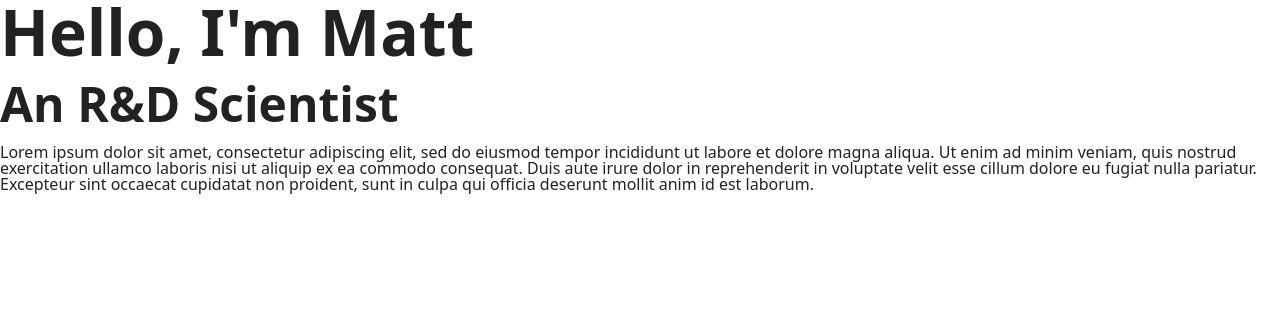
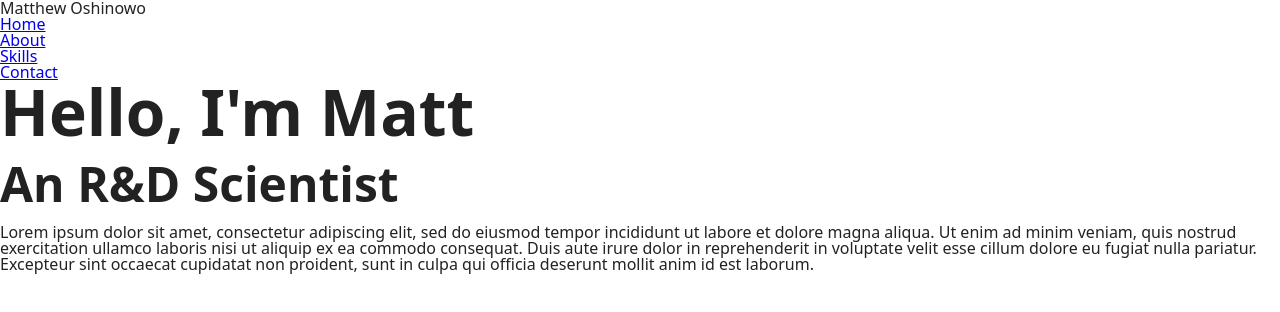
Before and after one commit to kimoshinowo/matt-website, a Nuxt app: page / in a window 1280 px wide. Shown: the top 312 px of the page. Built offline with nearby package versions, Linux system fonts and the light colour scheme.

Commit message:
Add nav to each page

```diff
--- a/pages/about.vue
+++ b/pages/about.vue
@@ -0,0 +1,11 @@
+<template>
+    <div>
+        <NavMasthead />
+    </div>
+</template>
+
+<script>
+export default {
+    // page properties go here
+}
+</script>
--- a/pages/contact.vue
+++ b/pages/contact.vue
@@ -0,0 +1,11 @@
+<template>
+    <div>
+        <NavMasthead />
+    </div>
+</template>
+
+<script>
+export default {
+    // page properties go here
+}
+</script>
--- a/pages/index.vue
+++ b/pages/index.vue
@@ -1,9 +1,14 @@
 <template>
-    <div class="wrap">
-        <h1>Hello, I'm Matt</h1>
-        <h2>An R&D Scientist</h2>
+    <div>
+        <NavMasthead />
 
-        <p>Lorem ipsum dolor sit amet, consectetur adipiscing elit, sed do eiusmod tempor incididunt ut labore et dolore magna aliqua. Ut enim ad minim veniam, quis nostrud exercitation ullamco laboris nisi ut aliquip ex ea commodo consequat. Duis aute irure dolor in reprehenderit in voluptate velit esse cillum dolore eu fugiat nulla pariatur. Excepteur sint occaecat cupidatat non proident, sunt in culpa qui officia deserunt mollit anim id est laborum.</p>
+        <div class="wrap">
+            <h1>Hello, I'm Matt</h1>
+            <h2>An R&D Scientist</h2>
+
+            <p>Lorem ipsum dolor sit amet, consectetur adipiscing elit, sed do eiusmod tempor incididunt ut labore et dolore magna aliqua. Ut enim ad minim veniam, quis nostrud exercitation ullamco laboris nisi ut aliquip ex ea commodo consequat. Duis aute irure dolor in reprehenderit in voluptate velit esse cillum dolore eu fugiat nulla pariatur. Excepteur sint occaecat cupidatat non proident, sunt in culpa qui officia deserunt mollit anim id est laborum.</p>
+        </div>
+
     </div>
 </template>
 
--- a/pages/skills.vue
+++ b/pages/skills.vue
@@ -0,0 +1,11 @@
+<template>
+    <div>
+        <NavMasthead />
+    </div>
+</template>
+
+<script>
+export default {
+    // page properties go here
+}
+</script>
```
